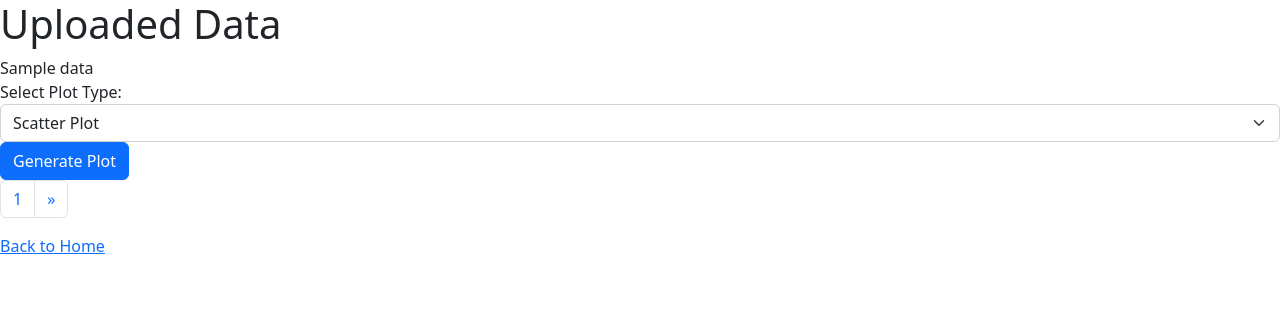
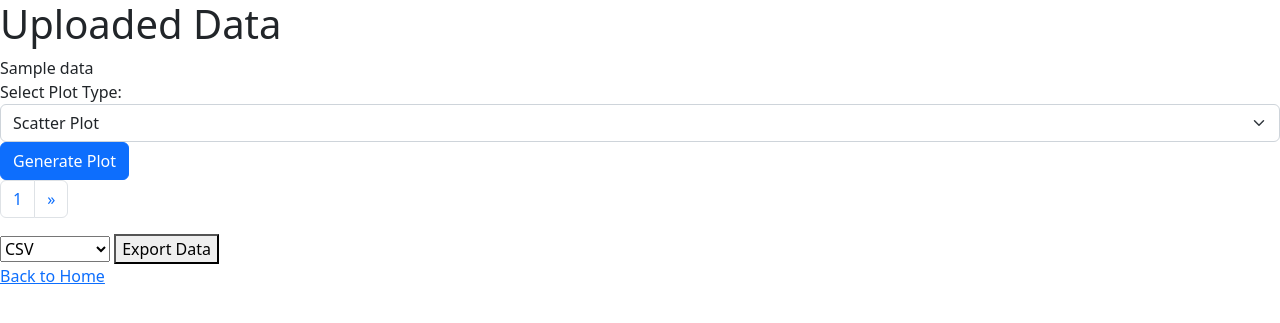
Before and after one commit to Isma3l-19/data_viz, a Flask app: template app/templates/view_data.html in a window 1280 px wide. Shown: the top 323 px of the page. Run offline with Flask 2, Linux system fonts and the light colour scheme; the template is opened without the code that fills it: most values are stand-ins (such as "Sample title", 1, 10 or a date in 2020); some libraries are stand-ins or nearby versions.

Commit message:
upload tests

```diff
--- a/app/main.py
+++ b/app/main.py
@@ -1,7 +1,9 @@
-from flask import Flask, render_template, request, redirect, url_for, flash
+from flask import Flask, render_template, request, redirect, url_for, flash, make_response
+import io
 import os
 import pandas as pd
 from werkzeug.utils import secure_filename
+from openpyxl import Workbook
 
 app = Flask(__name__)
 
@@ -9,6 +11,7 @@ UPLOAD_FOLDER = 'app/data/uploads'
 ALLOWED_EXTENSIONS = {'csv', 'xlsx', 'xls'}
 
 app.config['UPLOAD_FOLDER'] = UPLOAD_FOLDER
+app.config['SECRET_KEY'] = 'ismael123456789'
 
 def allowed_file(filename):
     return '.' in filename and filename.rsplit('.', 1)[1].lower() in ALLOWED_EXTENSIONS
@@ -90,15 +93,61 @@ def list_files():
 
     return render_template("file_list.html", num_files=num_files, files=files)
 
+@app.route("/export_data", methods=['POST'])
+def export_data():
+    # Check if processed data exists from upload_dataset
+    if 'df' not in globals():
+        return render_template("error.html", message="No data uploaded or processed yet.")
+
+    export_format = request.form.get('export_format')
+    if not export_format or export_format not in ('csv', 'xlsx'):
+        return render_template("error.html", message="Invalid export format selected.")
+
+    try:
+        data_to_export = None
+        filename = f"processed_data.{export_format}"
+
+        # Export data based on chosen format
+        if export_format == 'csv':
+            data_to_export = globals()['df'].to_csv(index=False)
+            content_type = 'text/csv; charset=utf-8'
+        else:
+            wb = Workbook()
+            ws = wb.active
+            ws.title = "Processed Data"
+            for col_idx, col_name in enumerate(df.columns):
+                ws.cell(row=1, column=col_idx+1).value = col_name
+            for row_idx, row in df.iterrows():
+                for col_idx, value in enumerate(row):
+                    ws.cell(row=row_idx+2, column=col_idx+1).value = value
+            data_to_export = io.BytesIO()
+            wb.save(data_to_export)
+            data_to_export.seek(0)
+            content_type = 'application/vnd.openxmlformats-officedocument.spreadsheetml.sheet'
+
+        # Set response headers for the chosen format
+        response = make_response(data_to_export)
+        response.headers['Content-Type'] = content_type
+        response.headers['Content-Disposition'] = f'attachment; filename={filename}'
+
+        return response
+
+    except Exception as e:
+        return render_template("error.html", message=f"An error occurred during export: {str(e)}")
+
 @app.route("/delete_file/<filename>", methods=['POST'])
 def delete_file(filename):
     file_path = os.path.join(app.config['UPLOAD_FOLDER'], filename)
     if os.path.exists(file_path):
         os.remove(file_path)
         flash("File deleted successfully", "success")
+        # Redirect to file list after successful deletion
+        return redirect(url_for('list_files'))
     else:
         flash("File not found", "error")
+        # Redirect to file list even if file not found
         return redirect(url_for('list_files'))
+
 
 
 if __name__ == "__main__":
--- a/app/templates/view_data.html
+++ b/app/templates/view_data.html
@@ -43,6 +43,15 @@
         </ul>
     </nav>
 
+    <form action="{{ url_for('export_data') }}" method="POST">
+        <select name="export_format">
+          <option value="csv">CSV</option>
+          <option value="xlsx">Excel (XLSX)</option>
+        </select>
+        <button type="submit">Export Data</button>
+    </form>
+
+
     <a href="{{ url_for('index') }}">Back to Home</a>
 
     <script src="https://cdn.jsdelivr.net/npm/bootstrap@5.3.3/dist/js/bootstrap.bundle.min.js"></script><!-- Added bootstrap link -->
--- a/requirements.txt
+++ b/requirements.txt
@@ -1,3 +1,4 @@
 Flask==2.1.0
 pandas==1.3.3
 plotly==5.3.1
+install openpyxl
```
Also changed, not shown: app/tests/test_uploads.py (added, +33 -0 lines).
